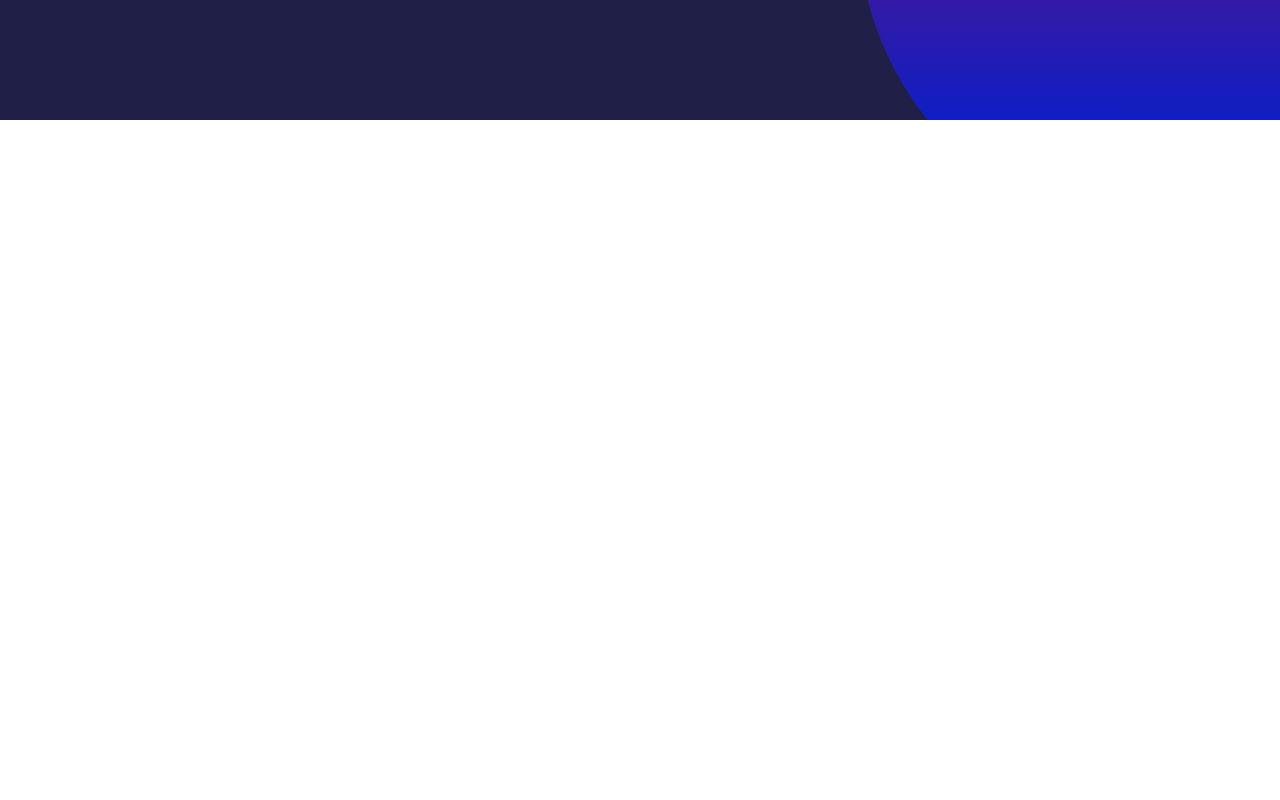
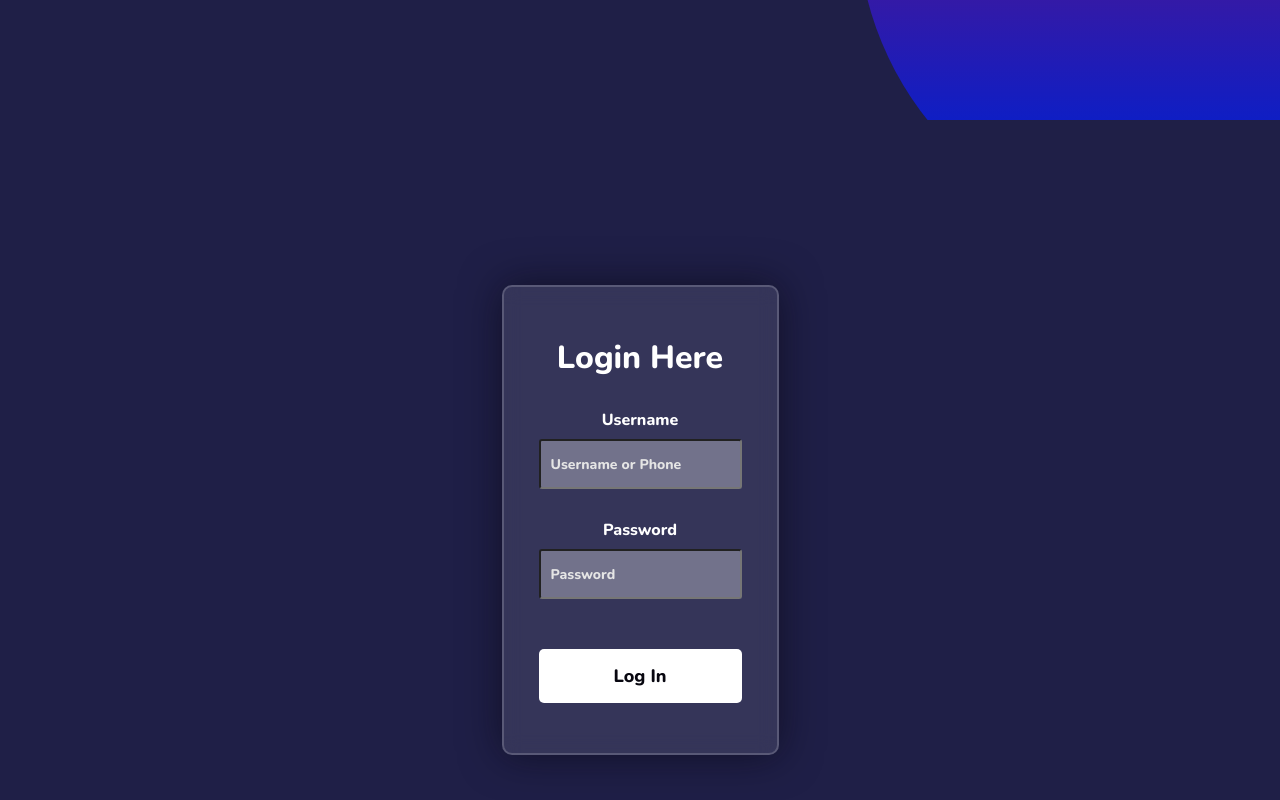
Before and after one commit to Rick3Mrtz/Glassmorphism, a React (Create React App) app: page / in a window 1280 px wide. Shown: the part 680-1480 px from the top of the page. Before the commit the page ends 800 px from the top, so only its background shows below. Built offline with nearby package versions, Linux system fonts and the light colour scheme; a web font is replaced by a local one.

Commit message:
created simple login form

```diff
--- a/src/App.css
+++ b/src/App.css
@@ -2,7 +2,7 @@
   margin: 0;
   padding: 0;
   box-sizing: border-box;
-  overflow: hidden;
+  /* overflow: hidden; */
   font-family: 'Forum', cursive;
   font-family: 'Nunito', sans-serif;
 }
@@ -47,7 +47,7 @@
   height: 30rem;
   border-radius: 1rem;
   box-shadow: 0 1rem 1rem rgba(31, 38, 135, 0.37);
-  border: 1px solid rgb(255, 255, 255, 0.18);
+  border: 2px solid rgb(255, 255, 255, 0.18);
   -webkit-backdrop-filter: blur(5px);
   backdrop-filter: blur(5px);
   color: #fff;
--- a/src/components/Login.js
+++ b/src/components/Login.js
@@ -2,7 +2,19 @@ import '../styles/Login.css'
 
 function Login() {
     return (
-        <div></div>
+        <body>
+        <div class="form-bg">
+          <form>
+            <h1>Login Here</h1>
+            <label for="username">Username</label>
+            <input type="text" placeholder="Username or Phone"/>
+            <label for="password">Password</label>
+<input type="password" placeholder="Password"/>
+
+            <button type="submit">Log In</button>
+          </form>
+        </div>
+      </body>
     )
 }
 
--- a/src/index.js
+++ b/src/index.js
@@ -11,6 +11,7 @@ root.render(
   <React.StrictMode>
     <Navbar />
     <App />
+    <Login />
   </React.StrictMode>
 );
 
--- a/src/styles/Login.css
+++ b/src/styles/Login.css
@@ -0,0 +1,69 @@
+body {
+    margin: 0;
+    display: flex;
+    justify-content: center;
+    align-items: center;
+    min-height: 100vh;
+    background-color: #1f1f47;
+  }
+
+  .form-bg {
+    background-color: rgba(255, 255, 255, 0.1);
+    backdrop-filter: blur(10px);
+    border-radius: 10px;
+    border: 2px solid rgba(255, 255, 255, 0.18);
+    box-shadow: 0 0 40px rgba(8, 7, 16, 0.6);
+    padding: 50px 35px;
+  }
+
+  form {
+    display: flex;
+    flex-direction: column;
+    align-items: center;
+    color: #ffffff;
+  }
+
+  h1 {
+    font-size: 32px;
+    font-weight: 500;
+    line-height: 42px;
+    text-align: center;
+  }
+
+  label{
+    display: block;
+    margin-top: 30px;
+    font-size: 16px;
+    font-weight: 500;
+}
+
+  input {
+    display: block;
+    height: 50px;
+    width: 100%;
+    background-color: rgba(255, 255, 255, 0.3);
+    border-radius: 3px;
+    padding: 0 10px;
+    margin-top: 8px;
+    font-size: 14px;
+    font-weight: 300;
+    color: #ffffff;
+  }
+
+  input::placeholder {
+    color: #e5e5e5;
+  }
+
+  button {
+    margin-top: 50px;
+    width: 100%;
+    background-color: #ffffff;
+    color: #080710;
+    padding: 15px 0;
+    font-size: 18px;
+    font-weight: 600;
+    border-radius: 5px;
+    cursor: pointer;
+    border: none;
+    outline: none;
+  }
```
